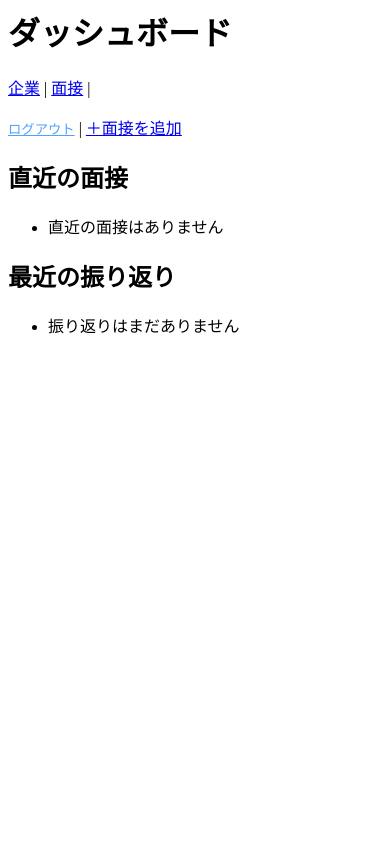
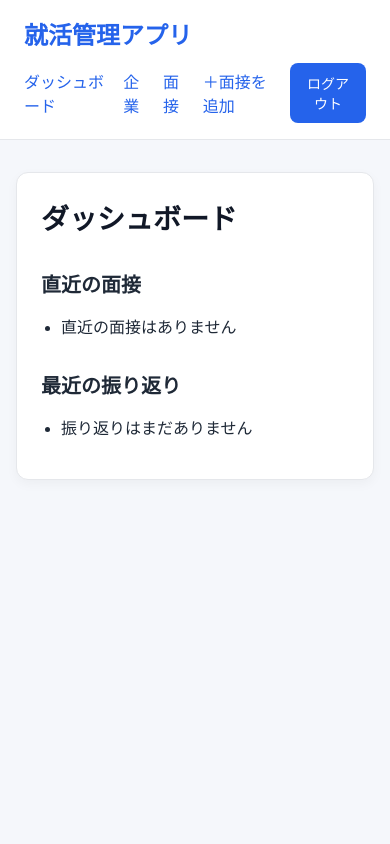
Before and after one commit to 2haruto/shukatsu-manager, a Django app: page / in a window 390 px wide. Run offline with Django 5.2, Linux system fonts and the light colour scheme; the visitor is signed in with stand-in values (Sample User, id 1); data that the repository does not hold is empty; parts of the project's set-up code (start-up, migrations or seed data) failed here and were passed over.

Commit message:
CSS調整で各ページのデザインを改善

```diff
--- a/companies/views.py
+++ b/companies/views.py
@@ -77,17 +77,13 @@ def company_list(request):
 
 
 @login_required
-def company_delete(request, pk: int):
+def company_detail(request, pk: int):
     company = get_object_or_404(Company, pk=pk, owner=request.user)
-
-    if request.method == "POST":
-        company.delete()
-        return redirect("company_list")
-
+    interviews = company.interviews.order_by("scheduled_at")
     return render(
         request,
-        "companies/company_confirm_delete.html",
-        {"company": company},
+        "companies/company_detail.html",
+        {"company": company, "interviews": interviews},
     )
 
 
@@ -127,3 +123,18 @@ def company_update(request, pk: int):
         "companies/company_form.html",
         {"form": form, "title": "企業編集", "submit_label": "保存"},
     )
+
+
+@login_required
+def company_delete(request, pk: int):
+    company = get_object_or_404(Company, pk=pk, owner=request.user)
+
+    if request.method == "POST":
+        company.delete()
+        return redirect("company_list")
+
+    return render(
+        request,
+        "companies/company_confirm_delete.html",
+        {"company": company},
+    )
--- a/config/settings.py
+++ b/config/settings.py
@@ -118,10 +118,8 @@ USE_TZ = True
 # https://docs.djangoproject.com/en/6.0/howto/static-files/
 
 STATIC_URL = 'static/'
-
-
+STATICFILES_DIRS = [BASE_DIR / "static"]
 
 LOGIN_URL = "login"
 LOGIN_REDIRECT_URL = "dashboard"
 LOGOUT_REDIRECT_URL = "login"
-LOGIN_URL = "login"
--- /dev/null
+++ b/static/css/style.css
@@ -0,0 +1,257 @@
+* {
+  box-sizing: border-box;
+}
+
+body {
+  margin: 0;
+  font-family: "Yu Gothic", "Meiryo", sans-serif;
+  background-color: #f5f7fb;
+  color: #1f2937;
+}
+
+a {
+  color: #2563eb;
+  text-decoration: none;
+}
+
+a:hover {
+  text-decoration: underline;
+}
+
+.site-header {
+  background-color: #ffffff;
+  border-bottom: 1px solid #e5e7eb;
+  padding: 16px 24px;
+}
+
+.site-header-inner {
+  max-width: 1100px;
+  margin: 0 auto;
+  display: flex;
+  justify-content: space-between;
+  align-items: center;
+}
+
+.site-title {
+  margin: 0;
+  font-size: 24px;
+  font-weight: bold;
+  color: #111827;
+}
+
+.site-nav {
+  display: flex;
+  gap: 16px;
+  align-items: center;
+}
+
+.container {
+  max-width: 1100px;
+  margin: 32px auto;
+  padding: 0 16px;
+}
+
+.card {
+  background-color: #ffffff;
+  border: 1px solid #e5e7eb;
+  border-radius: 12px;
+  padding: 24px;
+  box-shadow: 0 4px 12px rgba(0, 0, 0, 0.04);
+  margin-bottom: 24px;
+}
+
+.page-title {
+  margin-top: 0;
+  margin-bottom: 20px;
+  font-size: 28px;
+  color: #111827;
+}
+
+.actions {
+  margin-bottom: 20px;
+  display: flex;
+  gap: 12px;
+  flex-wrap: wrap;
+}
+
+.button,
+button {
+  display: inline-block;
+  background-color: #2563eb;
+  color: #ffffff;
+  border: none;
+  border-radius: 8px;
+  padding: 10px 16px;
+  font-size: 14px;
+  cursor: pointer;
+  text-decoration: none;
+}
+
+.button:hover,
+button:hover {
+  background-color: #1d4ed8;
+  text-decoration: none;
+}
+
+.button-secondary {
+  background-color: #e5e7eb;
+  color: #111827;
+}
+
+.button-secondary:hover {
+  background-color: #d1d5db;
+}
+
+.filter-form {
+  display: flex;
+  gap: 16px;
+  flex-wrap: wrap;
+  align-items: end;
+  margin-bottom: 20px;
+}
+
+.form-group {
+  display: flex;
+  flex-direction: column;
+  gap: 6px;
+  min-width: 220px;
+}
+
+label {
+  font-weight: bold;
+  font-size: 14px;
+}
+
+input[type="text"],
+input[type="url"],
+input[type="datetime-local"],
+input[type="number"],
+select,
+textarea {
+  width: 100%;
+  padding: 10px 12px;
+  border: 1px solid #d1d5db;
+  border-radius: 8px;
+  font-size: 14px;
+  background-color: #ffffff;
+}
+
+textarea {
+  min-height: 120px;
+  resize: vertical;
+}
+
+form p {
+  margin-bottom: 16px;
+}
+
+form p label {
+  display: block;
+  margin-bottom: 6px;
+}
+
+.helptext {
+  font-size: 12px;
+  color: #6b7280;
+}
+
+.errorlist {
+  color: #dc2626;
+  margin: 6px 0;
+  padding-left: 20px;
+}
+
+.table-wrapper {
+  overflow-x: auto;
+}
+
+table {
+  width: 100%;
+  border-collapse: collapse;
+  background-color: #ffffff;
+}
+
+th,
+td {
+  padding: 14px 12px;
+  border-bottom: 1px solid #e5e7eb;
+  text-align: left;
+  vertical-align: middle;
+}
+
+th {
+  background-color: #f9fafb;
+  font-size: 14px;
+  color: #374151;
+}
+
+tr:hover {
+  background-color: #f9fbff;
+}
+
+.badge {
+  display: inline-block;
+  padding: 6px 10px;
+  border-radius: 999px;
+  background-color: #dbeafe;
+  color: #1d4ed8;
+  font-size: 12px;
+  font-weight: bold;
+}
+
+.muted {
+  color: #6b7280;
+}
+
+.detail-list {
+  display: grid;
+  grid-template-columns: 160px 1fr;
+  gap: 12px 16px;
+  margin-bottom: 24px;
+}
+
+.detail-label {
+  font-weight: bold;
+  color: #374151;
+}
+
+.detail-value {
+  color: #111827;
+}
+
+.section-title {
+  margin-top: 32px;
+  margin-bottom: 16px;
+  font-size: 20px;
+}
+
+.list {
+  padding-left: 20px;
+}
+
+.empty-message {
+  color: #6b7280;
+  padding: 16px 0;
+}
+
+.dashboard-grid {
+  display: grid;
+  grid-template-columns: 1fr 1fr;
+  gap: 24px;
+}
+
+@media (max-width: 768px) {
+  .site-header-inner {
+    flex-direction: column;
+    gap: 12px;
+    align-items: flex-start;
+  }
+
+  .dashboard-grid {
+    grid-template-columns: 1fr;
+  }
+
+  .detail-list {
+    grid-template-columns: 1fr;
+  }
+}
--- /dev/null
+++ b/templates/base.html
@@ -0,0 +1,35 @@
+{% load static %}
+<!DOCTYPE html>
+<html lang="ja">
+<head>
+  <meta charset="UTF-8">
+  <title>{% block title %}就活管理アプリ{% endblock %}</title>
+  <link rel="stylesheet" href="{% static 'css/style.css' %}">
+</head>
+<body>
+  <header class="site-header">
+    <div class="site-header-inner">
+      <h1 class="site-title">
+        <a href="{% url 'dashboard' %}">就活管理アプリ</a>
+      </h1>
+
+      <nav class="site-nav">
+        <a href="{% url 'dashboard' %}">ダッシュボード</a>
+        <a href="{% url 'company_list' %}">企業</a>
+        <a href="{% url 'interview_list' %}">面接</a>
+        <a href="{% url 'interview_create' %}">＋面接を追加</a>
+
+        <form method="post" action="{% url 'logout' %}" style="display:inline; margin:0;">
+          {% csrf_token %}
+          <button type="submit" class="logout-button">ログアウト</button>
+        </form>
+      </nav>
+    </div>
+  </header>
+
+  <main class="container">
+    {% block content %}
+    {% endblock %}
+  </main>
+</body>
+</html>
--- a/templates/dashboard.html
+++ b/templates/dashboard.html
@@ -1,22 +1,13 @@
-<h1>ダッシュボード</h1>
+{% extends "base.html" %}
 
-<p>
-  <a href="{% url 'company_list' %}">企業</a> |
-  <a href="{% url 'interview_list' %}">面接</a> |
+{% block title %}ダッシュボード | 就活管理アプリ{% endblock %}
 
-  <form method="post" action="{% url 'logout' %}" style="display:inline; margin:0; padding:0;">
-    {% csrf_token %}
-    <button type="submit" style="background:none; border:none; padding:0; color:#4ea1ff; cursor:pointer; text-decoration:underline;">
-      ログアウト
-    </button>
-  </form>
+{% block content %}
+<div class="card">
+  <h2 class="page-title">ダッシュボード</h2>
 
-  | <a href="{% url 'interview_create' %}">＋面接を追加</a>
-</p>
-
-
-<h2>直近の面接</h2>
-<ul>
+  <h3 class="section-title">直近の面接</h3>
+  <ul class="list">
     {% for i in upcoming %}
       <li>
         {{ i.scheduled_at|date:"Y-m-d H:i" }} - {{ i.company.name }}（{{ i.get_stage_display }}）
@@ -27,8 +18,8 @@
     {% endfor %}
   </ul>
 
-<h2>最近の振り返り</h2>
-<ul>
+  <h3 class="section-title">最近の振り返り</h3>
+  <ul class="list">
     {% for r in recent_reflections %}
       <li>
         {{ r.created_at|date:"Y-m-d H:i" }} -
@@ -40,3 +31,5 @@
       <li>振り返りはまだありません</li>
     {% endfor %}
   </ul>
+</div>
+{% endblock %}
```
Lines whose indentation alone changed are shown as unchanged.
